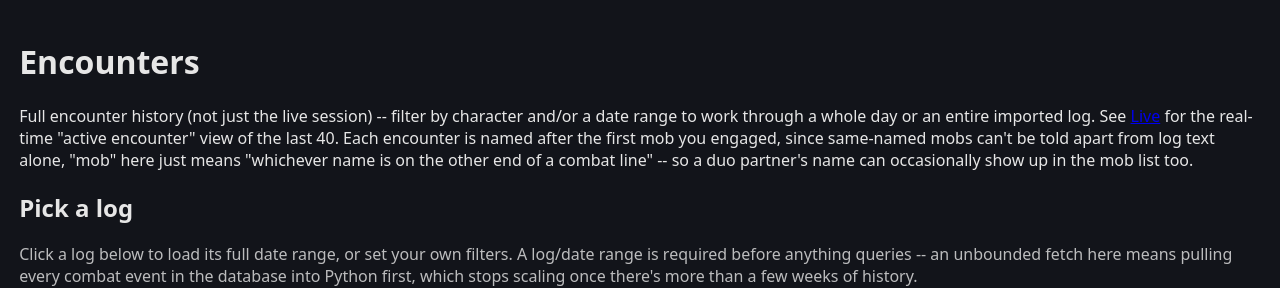
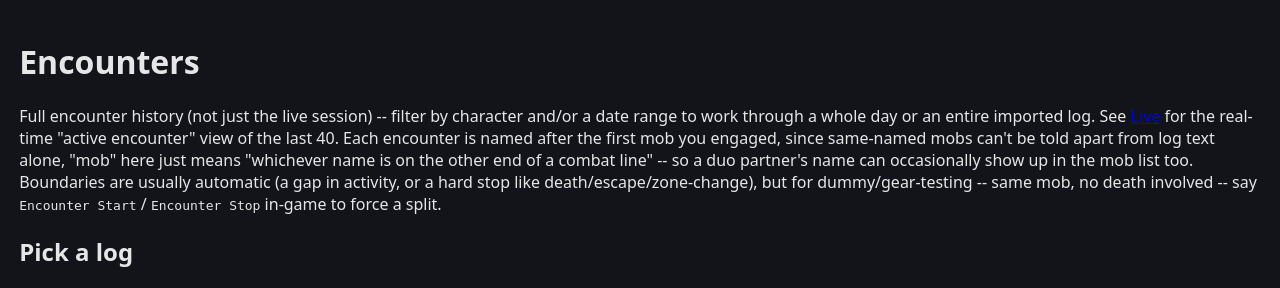
Before and after one commit to mdjthesecond-droid/eq-log-suite, a FastAPI app: page /encounters in a window 1280 px wide. Shown: the part 49-337 px from the top of the page. Run offline with FastAPI, Linux system fonts and the light colour scheme.

Commit message:
Add /say "Encounter Start"/"Encounter Stop" markers to hedge encounter boundaries
For dummy/gear-testing: the usual gap-timeout + death/escape/zone-change
boundaries don't help when repeatedly pulling the same mob name with no
death involved -- everything merges into one encounter. Saying "Encounter
Start"/"Encounter Stop" in-game now forces a hard split, confirmed real
against today's actual test lines.

- eq_legends.py: new h_encounter_marker pattern (before the generic h_say
  catch-all), event_type='encounter_marker', verb='start'/'stop'. EQParser
  inherits it automatically (its PATTERNS wholesale-reuses EQLegendsParser's).
- app.py: _compute_encounters gets a third UNION branch for hard-start rows;
  _derive_gap_based_encounters closes whatever's open and immediately opens
  a fresh encounter at the marker's own ts, same as a hard-stop but without
  requiring a gap or a death. 'stop' markers fold into the existing
  hard-stop branch.
- live.html: same start/stop handling in the real-time poll loop.

Also restarted the tailer, which had been running stale pre-EQ2-removal
code for this entire session and had silently re-created EQ2 data by
rediscovering its log files -- re-deleted that.

Co-Authored-By: Claude Sonnet 5 <noreply@anthropic.com>

```diff
--- a/eq_log_suite/web/app.py
+++ b/eq_log_suite/web/app.py
@@ -2010,11 +2010,16 @@ EQL_OUT_OF_COMBAT_SECONDS = 5
 
 def _derive_gap_based_encounters(rows, gap_seconds):
     """rows: chronological (character_id, character_name, game, ts,
-    is_hard_stop) rows -- regular combat activity (is_hard_stop=False)
+    is_hard_stop, is_hard_start) rows -- regular activity (both flags False)
     extends the encounter and is closed after gap_seconds of no further
-    activity; a hard-stop row (your death, Escape, zone change) closes it
-    immediately at its own timestamp instead, without itself starting a new
-    encounter."""
+    activity; a hard-stop row (your death, Escape, zone change, or an
+    "Encounter Stop" /say marker) closes it immediately at its own
+    timestamp, without itself starting a new encounter. A hard-start row
+    (an "Encounter Start" /say marker) closes whatever's currently open
+    (if anything) the same way a hard-stop does, but then immediately opens
+    a new encounter starting at its own ts regardless of the gap timer --
+    lets dummy/gear-testing pulls of the same mob with no death involved
+    still split into separate encounters instead of merging into one."""
     open_encounters: dict[int, dict] = {}
     finished = []
 
@@ -2032,12 +2037,16 @@ def _derive_gap_based_encounters(rows, gap_seconds):
             current = None
             open_encounters[cid] = None
 
-        if row["is_hard_stop"]:
+        if row["is_hard_stop"] or row["is_hard_start"]:
             if current is not None:
                 current["stop_ts"] = row["ts"]
                 finished.append(current)
                 open_encounters[cid] = None
-            continue
+                current = None
+            if not row["is_hard_start"]:
+                continue
+            # fall through: a hard-start immediately opens a fresh encounter
+            # at this same row's ts, unlike a plain hard-stop.
 
         if current is None:
             current = {
@@ -2076,7 +2085,8 @@ def _compute_encounters(character="", start_ts="", end_ts="", npc="", limit=30,
             # gap_seconds timeout. Damage either direction, or a kill BY you
             # (an NPC's death doesn't end your combat -- there may be adds).
             cur.execute(
-                "SELECT ev.character_id, c.name AS character_name, g.code AS game, ev.ts, 0 AS is_hard_stop "
+                "SELECT ev.character_id, c.name AS character_name, g.code AS game, ev.ts, "
+                "  0 AS is_hard_stop, 0 AS is_hard_start "
                 "FROM events ev JOIN characters c ON ev.character_id=c.id JOIN games g ON g.id=c.game_id "
                 "WHERE ("
                 f"  (ev.event_type IN {DAMAGE_EVENT_TYPES_SQL} AND (ev.source_type='you' OR ev.target_type='you'))"
@@ -2084,16 +2094,29 @@ def _compute_encounters(character="", start_ts="", end_ts="", npc="", limit=30,
                 f") {where} "
                 "UNION ALL "
                 # Hard stops: close the encounter immediately regardless of
-                # the timer -- your own death, Escape, or a zone change.
-                "SELECT ev.character_id, c.name AS character_name, g.code AS game, ev.ts, 1 AS is_hard_stop "
+                # the timer -- your own death, Escape, a zone change, or an
+                # "Encounter Stop" /say marker (see h_encounter_marker).
+                "SELECT ev.character_id, c.name AS character_name, g.code AS game, ev.ts, "
+                "  1 AS is_hard_stop, 0 AS is_hard_start "
                 "FROM events ev JOIN characters c ON ev.character_id=c.id JOIN games g ON g.id=c.game_id "
                 "WHERE ("
                 "  (ev.event_type='death' AND ev.target_type='you')"
                 "  OR ev.event_type='escape'"
                 "  OR (ev.event_type='zone_change' AND ev.source_type='you')"
+                "  OR (ev.event_type='encounter_marker' AND ev.verb='stop' AND ev.source_type='you')"
                 f") {where} "
+                "UNION ALL "
+                # Hard start: an "Encounter Start" /say marker -- closes
+                # whatever's open (same as a hard stop, above) but then
+                # immediately opens a fresh encounter at its own ts. See
+                # _derive_gap_based_encounters for the actual behavior.
+                "SELECT ev.character_id, c.name AS character_name, g.code AS game, ev.ts, "
+                "  0 AS is_hard_stop, 1 AS is_hard_start "
+                "FROM events ev JOIN characters c ON ev.character_id=c.id JOIN games g ON g.id=c.game_id "
+                "WHERE (ev.event_type='encounter_marker' AND ev.verb='start' AND ev.source_type='you') "
+                f"{where} "
                 "ORDER BY ts",
-                params + params,
+                params + params + params,
             )
             activity = cur.fetchall()
 
--- a/eq_log_suite/web/templates/encounters.html
+++ b/eq_log_suite/web/templates/encounters.html
@@ -7,7 +7,9 @@ to work through a whole day or an entire imported log. See <a href="/live">Live<
 real-time "active encounter" view of the last 40. Each encounter is named after the first mob you
 engaged, since same-named mobs can't be told apart from log text alone, "mob" here just means
 "whichever name is on the other end of a combat line" -- so a duo partner's name can occasionally
-show up in the mob list too.</p>
+show up in the mob list too. Boundaries are usually automatic (a gap in activity, or a hard stop
+like death/escape/zone-change), but for dummy/gear-testing -- same mob, no death involved -- say
+<code>Encounter Start</code> / <code>Encounter Stop</code> in-game to force a split.</p>
 
 <h2>Pick a log</h2>
 <p style="opacity:0.8;">Click a log below to load its full date range, or set your own filters.
```
Also changed, not shown: eq_log_suite/parsers/eq_legends.py (+25 -0 lines), eq_log_suite/web/templates/live.html (+7 -0 lines).
